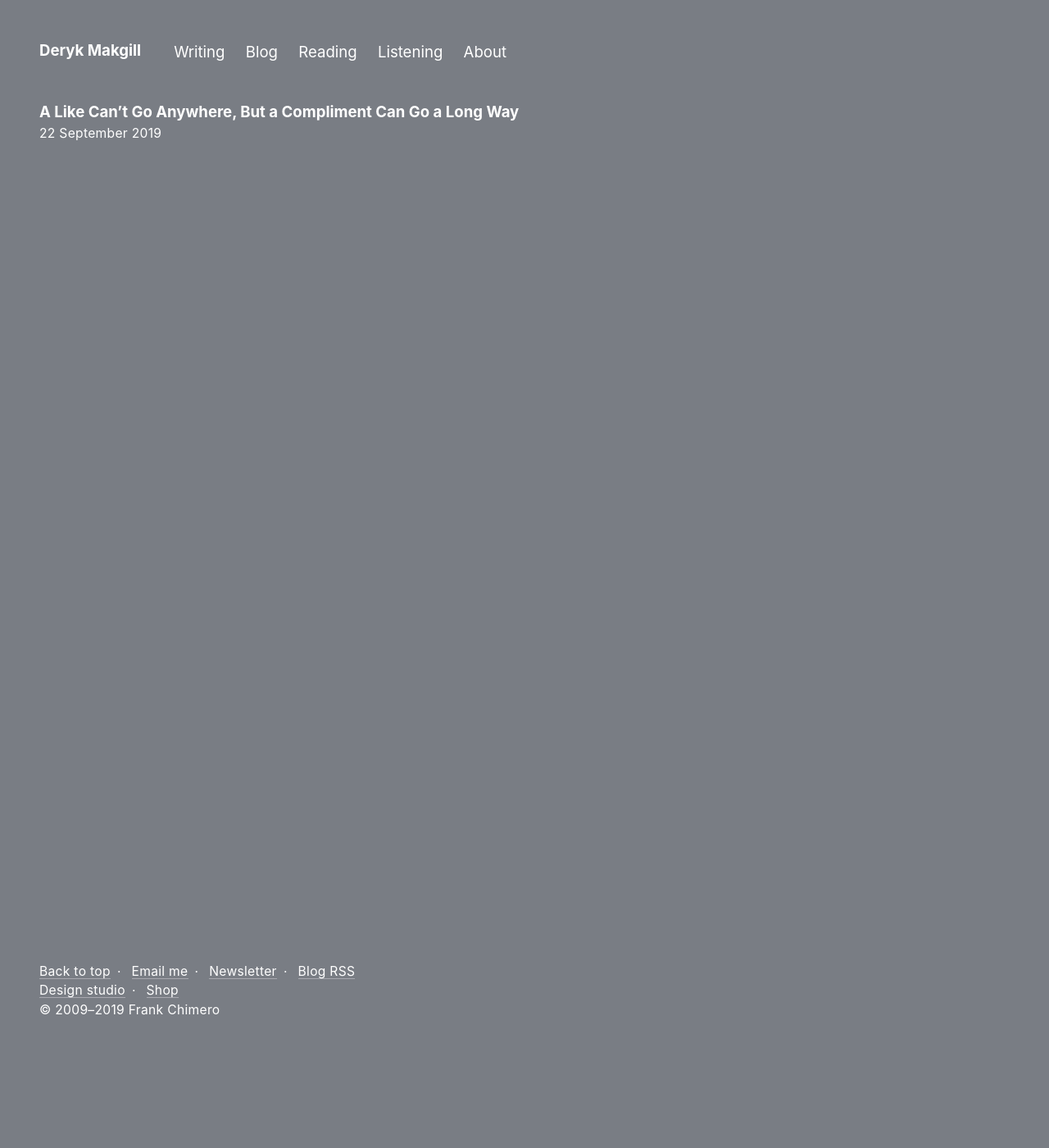
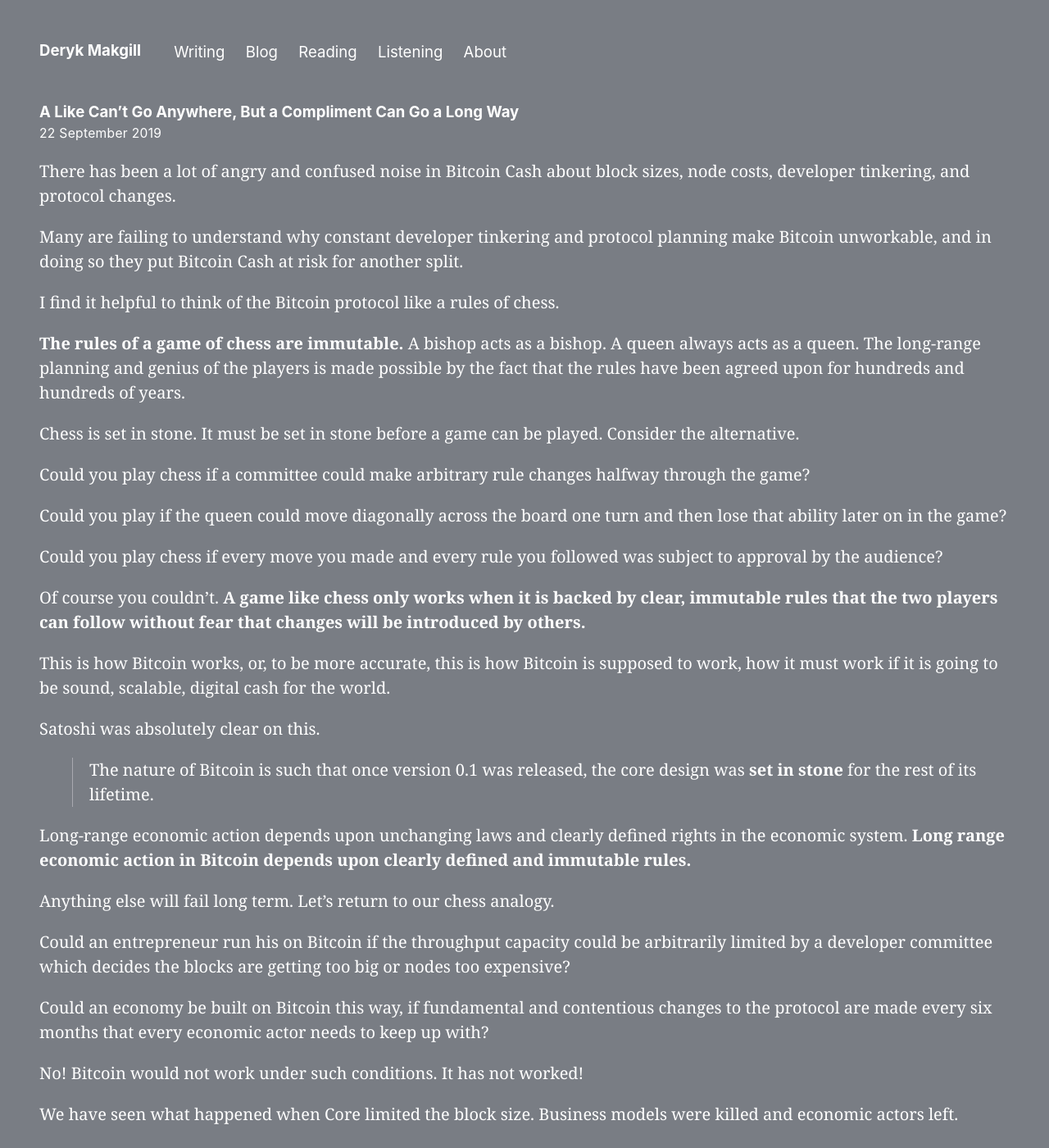
Before and after one commit to derykmakgill/nsi, a Jekyll site: the page test.html, which Jekyll copies as it is, in a window 1280 px wide and 1400 px high. Shown: the whole window at 82% size. Built offline with Jekyll 4.4.1, drawn with Linux system fonts in a browser that asks for light colours; some web fonts are replaced; some of the changed text lies outside the part shown.

Commit message:
Update test.html

```diff
--- a/test.html
+++ b/test.html
@@ -34,6 +34,52 @@
 <time>22 September 2019</time>
 </div>
 </header>
+
+  <p>There has been a lot of angry and confused noise in Bitcoin Cash about block sizes, node costs, developer tinkering, and protocol changes.</p>
+
+<p>Many are failing to understand why constant developer tinkering and protocol planning make Bitcoin unworkable, and in doing so they put Bitcoin Cash at risk for another split.</p>
+
+<p>I find it helpful to think of the Bitcoin protocol like a rules of chess.</p>
+
+<p><strong>The rules of a game of chess are immutable.</strong> A bishop acts as a bishop. A queen always acts as a queen. The long-range planning and genius of the players is made possible by the fact that the rules have been agreed upon for hundreds and hundreds of years.</p>
+
+<p>Chess is set in stone. It must be set in stone before a game can be played. Consider the alternative.</p>
+
+<p>Could you play chess if a committee could make arbitrary rule changes halfway through the game?</p>
+
+<p>Could you play if the queen could move diagonally across the board one turn and then lose that ability later on in the game?</p>
+
+<p>Could you play chess if every move you made and every rule you followed was subject to approval by the audience?</p>
+
+<p>Of course you couldn’t. <strong>A game like chess only works when it is backed by clear, immutable rules that the two players can follow without fear that changes will be introduced by others.</strong></p>
+
+<p>This is how Bitcoin works, or, to be more accurate, this is how Bitcoin is supposed to work, how it must work if it is going to be sound, scalable, digital cash for the world.</p>
+
+<p>Satoshi was absolutely clear on this.</p>
+
+<blockquote>
+  <p>The nature of Bitcoin is such that once version 0.1 was released, the core design was <strong>set in stone</strong> for the rest of its lifetime.</p>
+</blockquote>
+
+<p>Long-range economic action depends upon unchanging laws and clearly defined rights in the economic system. <strong>Long range economic action in Bitcoin depends upon clearly defined and immutable rules.</strong></p>
+
+<p>Anything else will fail long term. Let’s return to our chess analogy.</p>
+
+<p>Could an entrepreneur run his on Bitcoin if the throughput capacity could be arbitrarily limited by a developer committee which decides the blocks are getting too big or nodes too expensive?</p>
+
+<p>Could an economy be built on Bitcoin this way, if fundamental and contentious changes to the protocol are made every six months that every economic actor needs to keep up with?</p>
+
+<p>No! Bitcoin would not work under such conditions. It has not worked!</p>
+
+<p>We have seen what happened when Core limited the block size. Business models were killed and economic actors left.</p>
+
+<p>We are now seeing in Bitcoin Cash what happens when capacity is limited AND when rule changes are regularly made, and these effects will only worsen if Bitcoin Cash gains the kind of adoption its users hope it will.</p>
+
+<p>On this issue there can be no compromise. If Bitcoin Cash is going to be cash for the world, it must be free from the rule changers, the tinkerers, the central-planners, and all other people who want to modify the protocol.</p>
+
+<h2 id="history">History</h2>
+
+<p>This essay was first published October 12, 2019.</p>
 </article>
 </main>
 <footer role="contentinfo">
```
